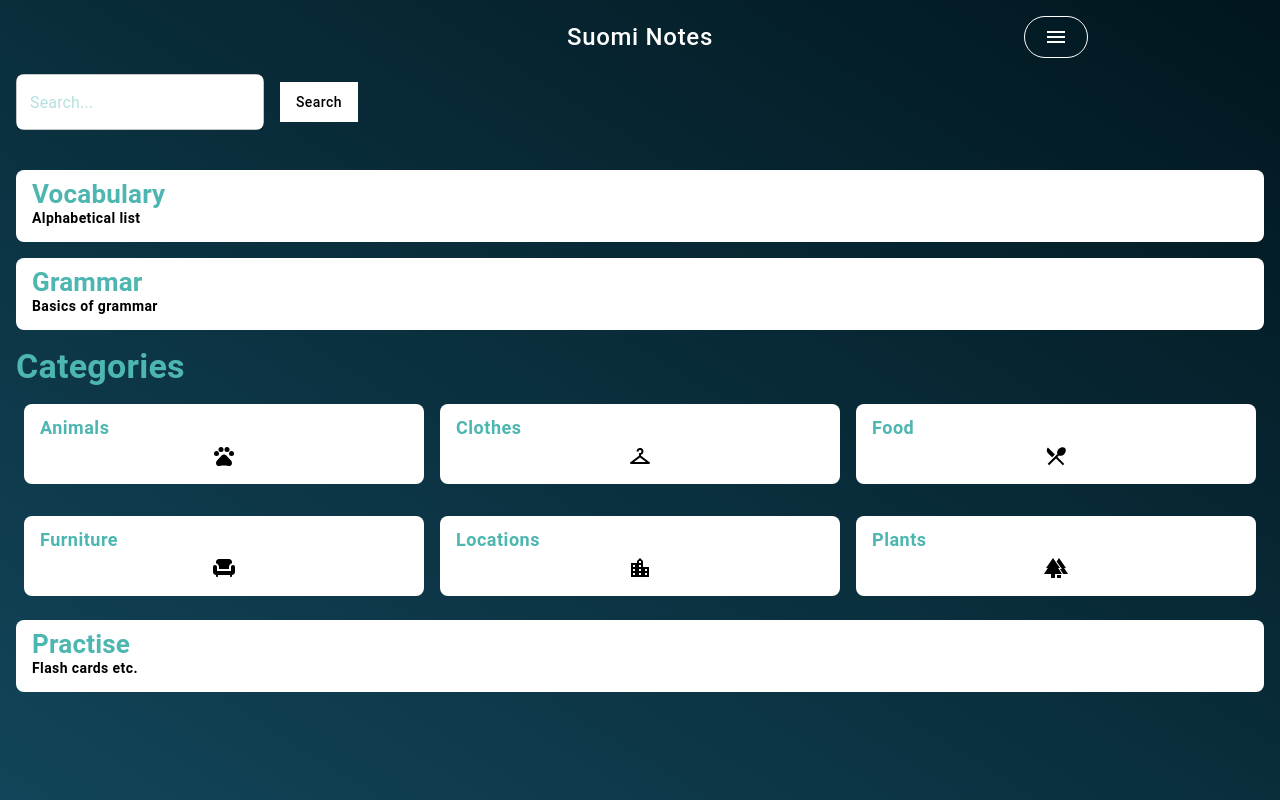
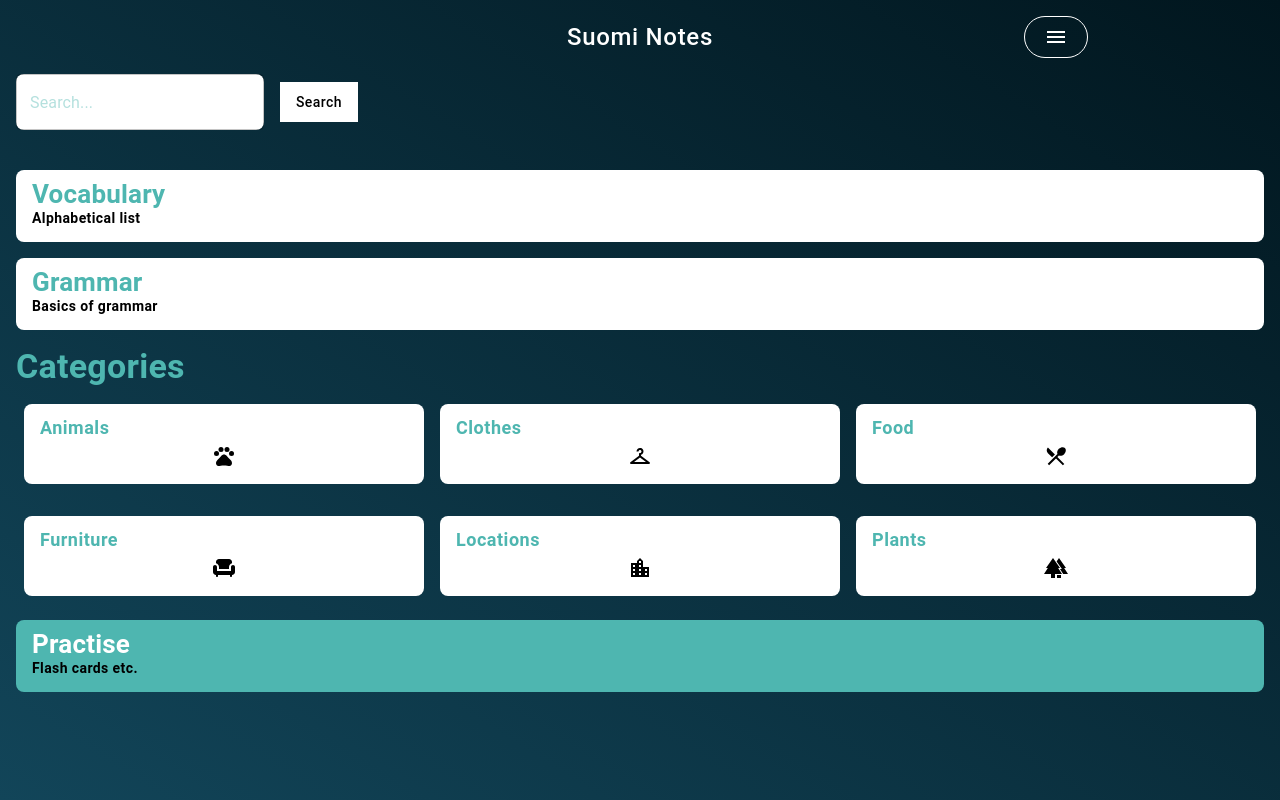
Before and after one commit to Curtis-Thomas/suominotes, a React (Vite) app: page /englishDash in a window 1280 px wide. Built offline with nearby package versions, Linux system fonts and the light colour scheme.

Commit message:
style: btnrouting prop btntitleColor added

```diff
--- a/src/components/navigation/navigationBtn/BtnRouting.tsx
+++ b/src/components/navigation/navigationBtn/BtnRouting.tsx
@@ -5,12 +5,16 @@ interface BtnRoutingProps {
   btnName: string;
   navigateTo: string;
   btnDescription?: string;
+  btnBackgroundColor?: string;
+  btnTitleColor?: string;
 }
 
 const BtnRouting = ({
   btnName,
   btnDescription,
   navigateTo,
+  btnBackgroundColor,
+  btnTitleColor,
 }: BtnRoutingProps) => {
   const navigate = useNavigate();
   const theme = useTheme();
@@ -35,7 +39,7 @@ const BtnRouting = ({
         onClick={handleClick}
         sx={{
           color: theme.palette.text.primary,
-          backgroundColor: "white",
+          backgroundColor: btnBackgroundColor,
           borderRadius: "8px",
 
           border: "none",
@@ -63,6 +67,7 @@ const BtnRouting = ({
                 fontWeight: "bold",
                 textTransform: "none",
                 fontSize: "26px",
+                color: btnTitleColor,
               }}
             >
               {btnName}
--- a/src/components/navigation/navigationPage/EnglishDash.tsx
+++ b/src/components/navigation/navigationPage/EnglishDash.tsx
@@ -37,11 +37,15 @@ function EnglishDash() {
         btnName="Vocabulary"
         navigateTo="/vocabularyDash"
         btnDescription="Alphabetical list"
+        btnBackgroundColor="white"
+        btnTitleColor="#4eb6b0"
       />
       <BtnRouting
         btnName="Grammar"
         navigateTo="/grammarDash"
         btnDescription="Basics of grammar"
+        btnBackgroundColor="white"
+        btnTitleColor="#4eb6b0"
       />
 
       <CategoriesMain />
@@ -49,6 +53,8 @@ function EnglishDash() {
         btnName="Practise"
         navigateTo="/flashCardsDash"
         btnDescription="Flash cards etc."
+        btnBackgroundColor="#4eb6b0"
+        btnTitleColor="white"
       />
     </Box>
   );
--- a/src/core/Main.tsx
+++ b/src/core/Main.tsx
@@ -45,11 +45,15 @@ function Main() {
         btnName="English"
         btnDescription="English to Finnish"
         navigateTo="/englishDash"
+        btnBackgroundColor="white"
+        btnTitleColor="#4eb6b0"
       />
       <BtnRouting
         btnName="中文"
         btnDescription="Chinese to Finnish"
         navigateTo="/chineseDash"
+        btnBackgroundColor="white"
+        btnTitleColor="#4eb6b0"
       />
     </Box>
   );
```
